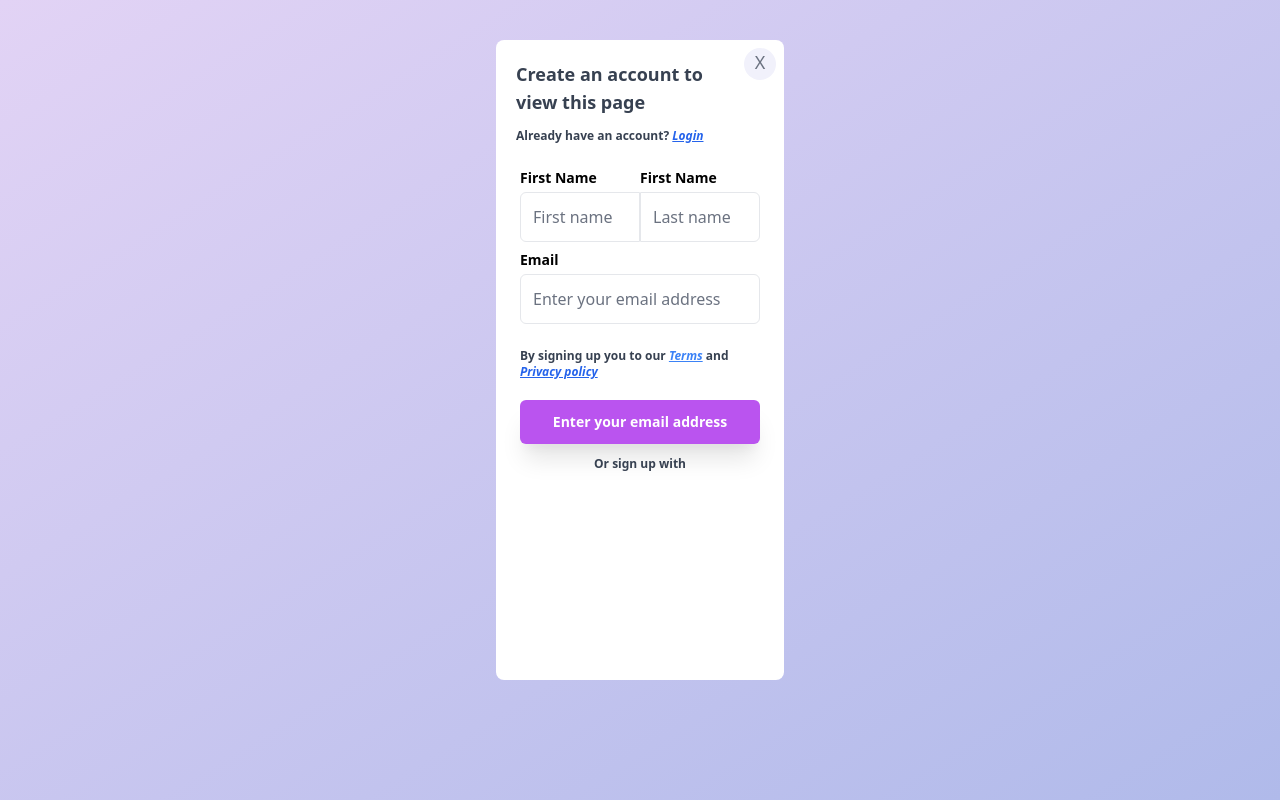
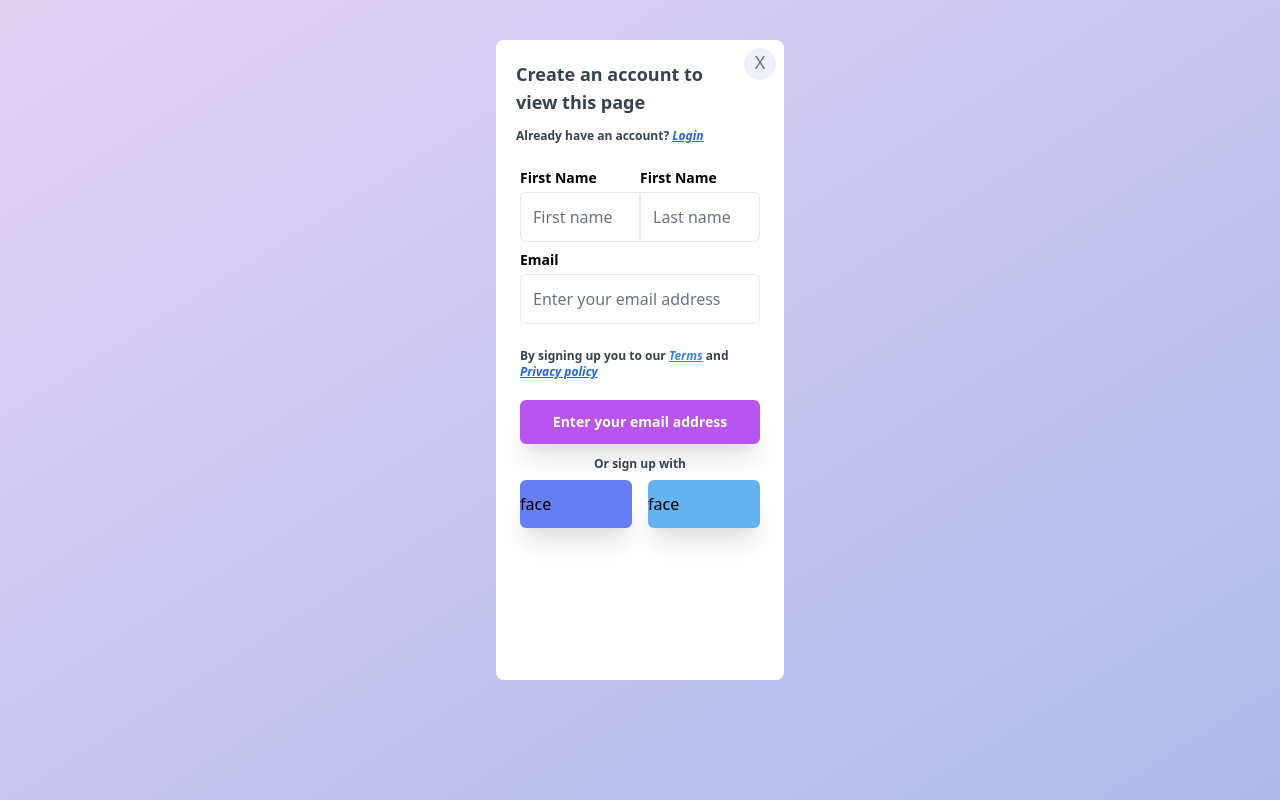
Before and after one commit to nasir-001/100-components, a Vue app: page /layout28 in a window 1280 px wide. Built offline with nearby package versions, Linux system fonts and the light colour scheme; the HTML template or start-up script is replaced by a standard one.

Commit message:
added the two flex items

```diff
--- a/src/views/Layout28.vue
+++ b/src/views/Layout28.vue
@@ -43,6 +43,14 @@
       <div class="pt-3 text-xs text-center font-semibold text-gray-700">
         Or sign up with
       </div>
+      <div class="flex justify-between mx-6 mt-2">
+        <div class="bg-layout28facebookButtonColor w-1/2 cursor-pointer shadow-xl mr-2 py-3 rounded-md">
+          face
+        </div>
+        <div class="bg-layout28twitterButtonColor w-1/2 cursor-pointer shadow-xl ml-2 py-3 rounded-md">
+          face
+        </div>
+      </div>
     </div>
   </div>
 </template>
```
